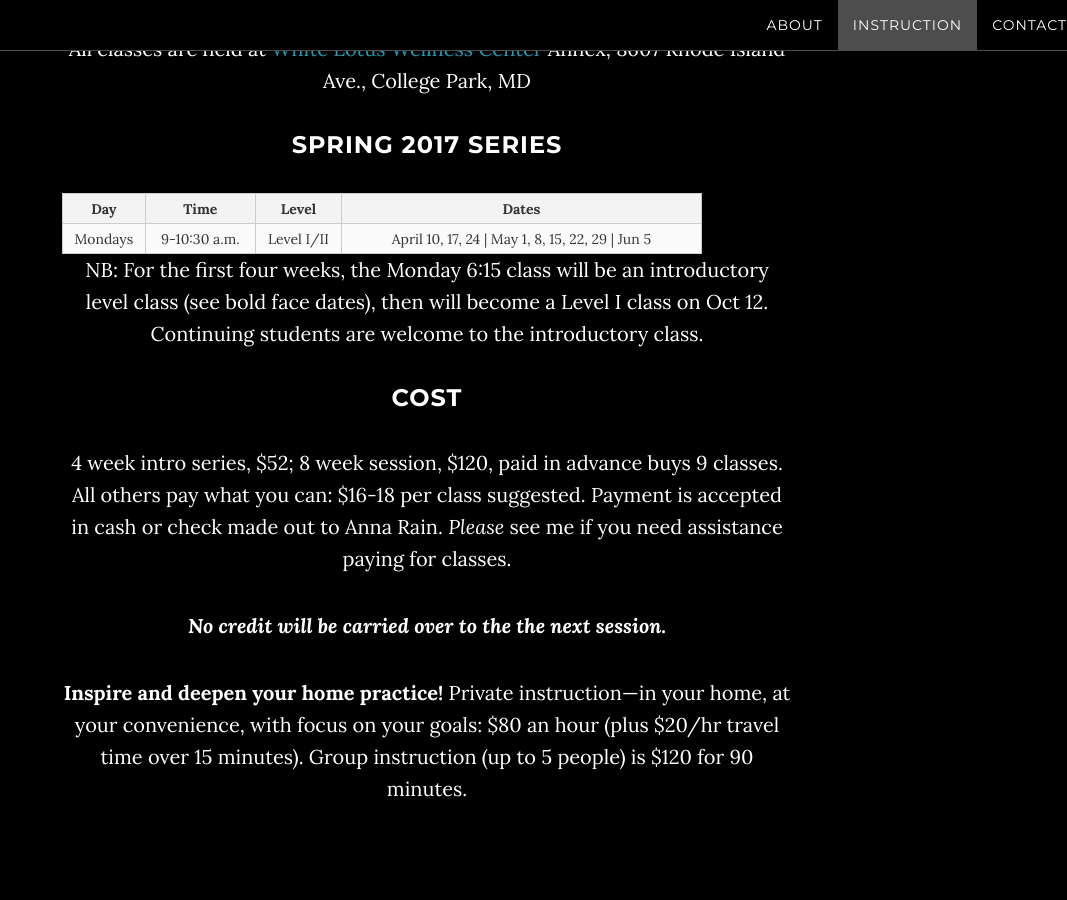
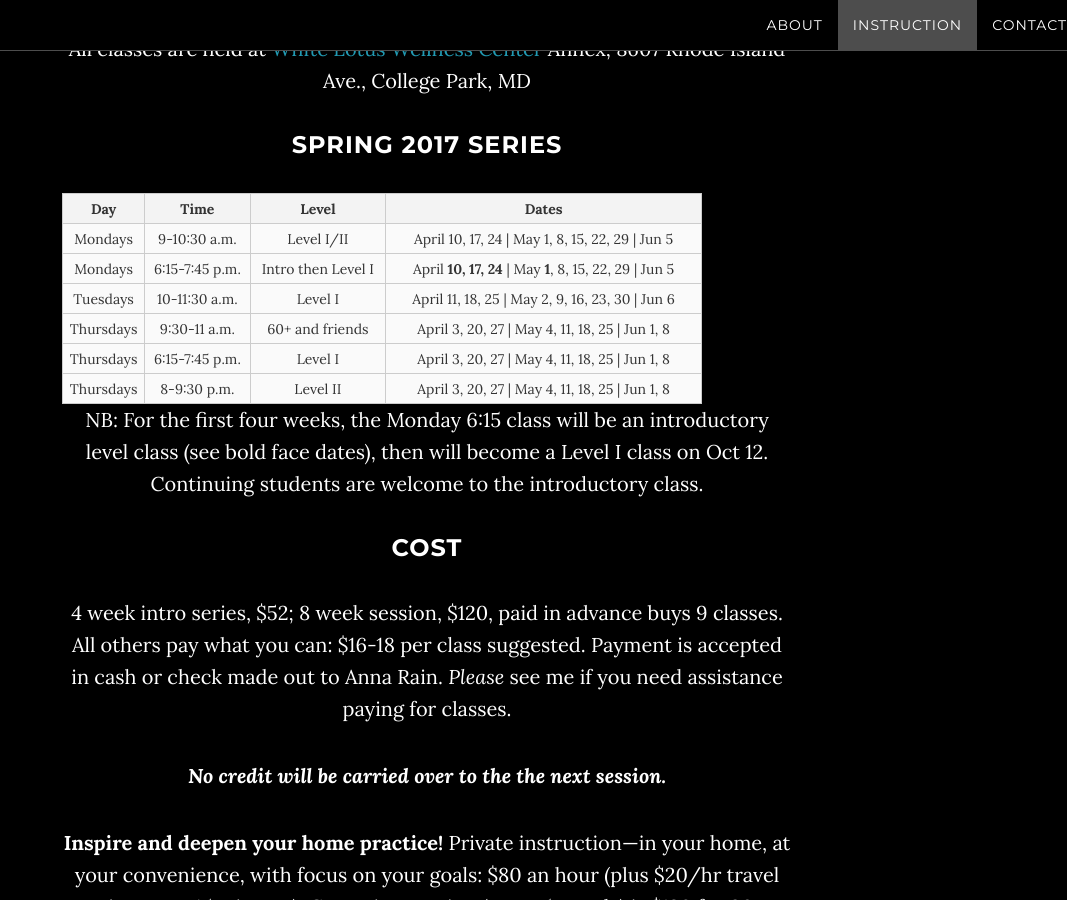
Before and after one commit to AnnaRainYoga/annarainyoga.github.io, a Jekyll site: the page built from index.html, in a window 1280 px wide and 900 px high, scrolled down 3157 px. Shown: the whole window, without its empty margins (213-1280 px from the left). Built offline with Jekyll 4.4.1, drawn with Linux system fonts in a browser that asks for light colours.

Commit message:
Updated class dates table

```diff
--- a/_includes/instruction.html
+++ b/_includes/instruction.html
@@ -23,6 +23,36 @@
 							<td>Level I/II</td>
 							<td>April 10, 17, 24 | May 1, 8, 15, 22, 29 | Jun 5</td>
 						</tr>
+						<tr>
+							<td>Mondays</td>
+							<td>6:15-7:45 p.m.</td>
+							<td>Intro then Level I</td>
+							<td>April <b>10, 17, 24</b> | May <b>1</b>, 8, 15, 22, 29 | Jun 5</td>
+						</tr>
+						<tr>
+							<td>Tuesdays</td>
+							<td>10-11:30 a.m.</td>
+							<td>Level I</td>
+							<td>April 11, 18, 25 | May 2, 9, 16, 23, 30 | Jun 6</td>
+						</tr>
+						<tr>
+							<td>Thursdays</td>
+							<td>9:30-11 a.m.</td>
+							<td>60+ and friends</td>
+							<td>April 3, 20, 27 | May 4, 11, 18, 25 | Jun 1, 8</td>
+						</tr>
+						<tr>
+							<td>Thursdays</td>
+							<td>6:15-7:45 p.m.</td>
+							<td>Level I</td>
+							<td>April 3, 20, 27 | May 4, 11, 18, 25 | Jun 1, 8</td>
+						</tr>
+						<tr>
+							<td>Thursdays</td>
+							<td>8-9:30 p.m.</td>
+							<td>Level II</td>
+							<td>April 3, 20, 27 | May 4, 11, 18, 25 | Jun 1, 8</td>
+						</tr>
 					</tbody>
 				</table>
 			</div>
```
